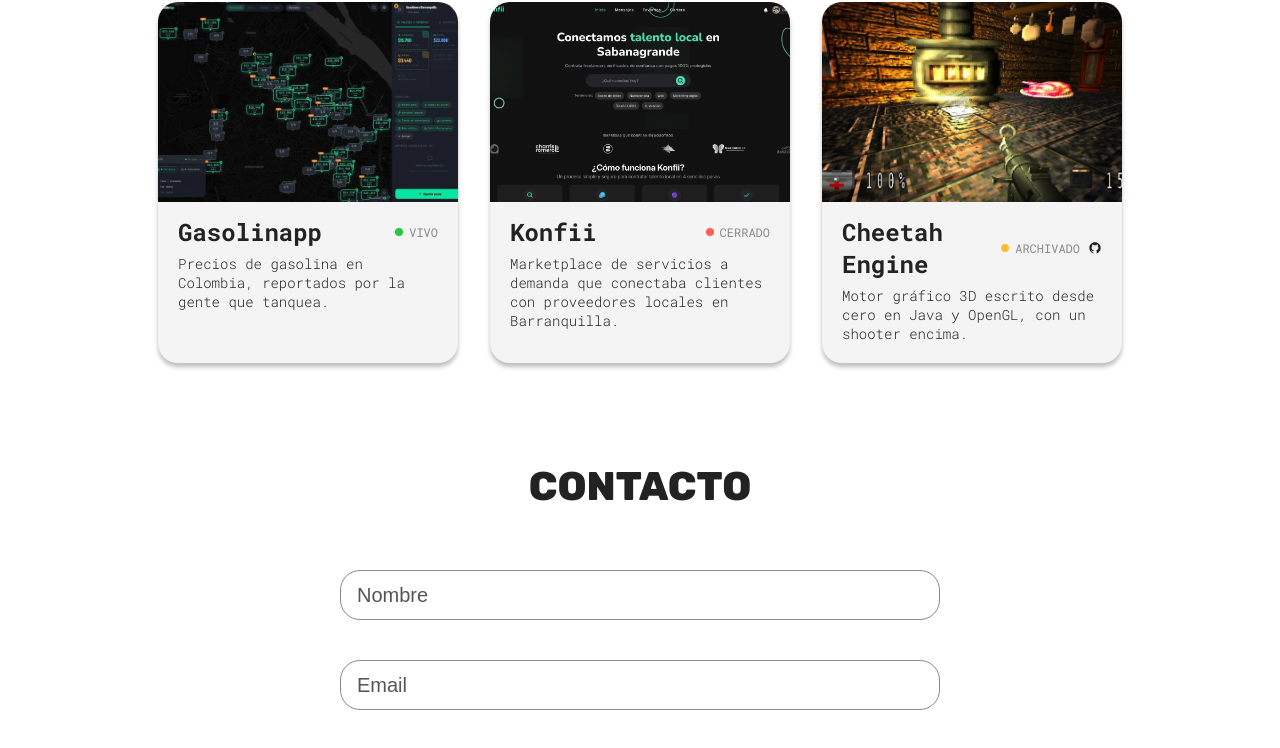
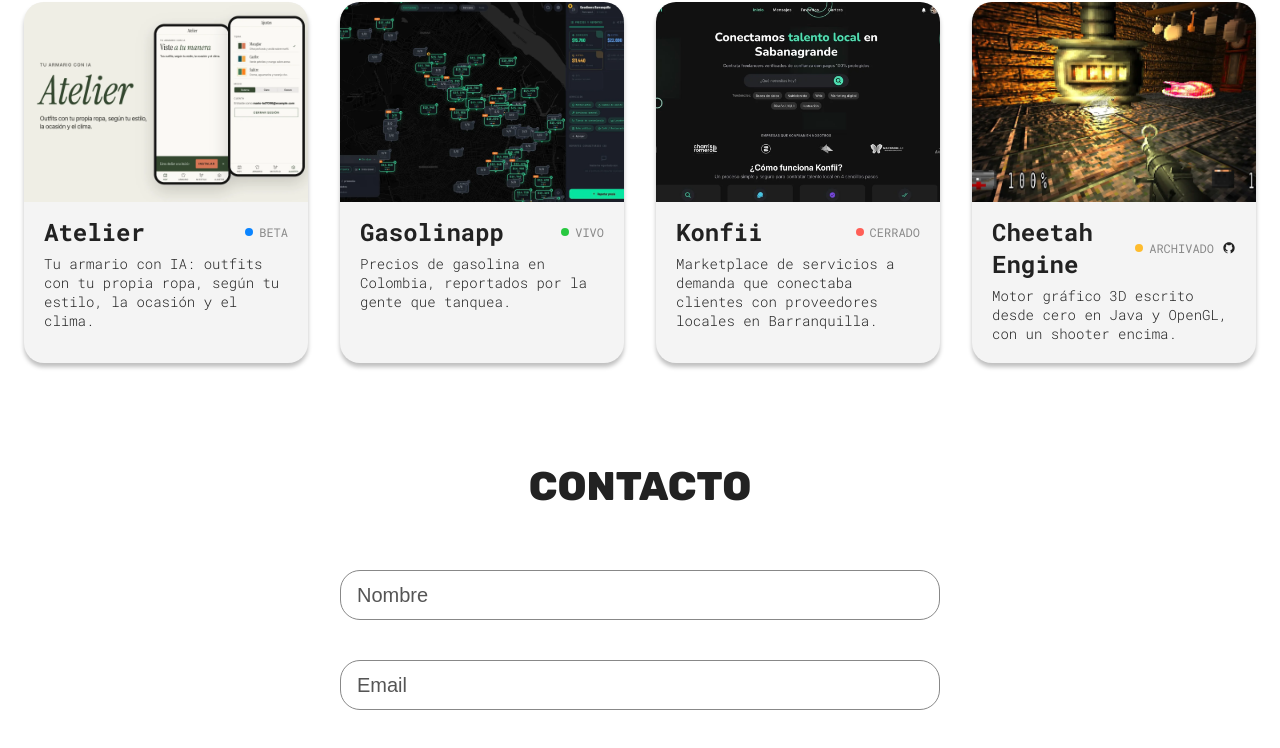
Before and after one commit to oiramu/my-personal-website, a React (Vite) app: page / in a window 1280 px wide. Shown: the part 1982-2730 px from the top of the page. Built offline with nearby package versions, Linux system fonts and the light colour scheme.

Commit message:
Add Atelier to Proyectos

```diff
--- a/src/sections/Projects/Projects.jsx
+++ b/src/sections/Projects/Projects.jsx
@@ -1,4 +1,5 @@
 import styles from './Projects.module.css';
+import atelierImg from '../../assets/projects/atelier.webp';
 import gasolinappImg from '../../assets/projects/gasolinapp.webp';
 import konfiiImg from '../../assets/projects/konfii.webp';
 import cheetahImg from '../../assets/projects/cheetah.webp';
@@ -7,12 +8,22 @@ import githubDark from '../../assets/github-dark.svg';
 import { useThemedAsset } from '../../common/useThemedAsset';
 
 const statusColors = {
+  Beta: '#0A84FF',
   Vivo: '#28C840',
   Cerrado: '#FF5F57',
   Archivado: '#FEBC2E',
 };
 
 const projects = [
+  {
+    name: 'Atelier',
+    status: 'Beta',
+    href: 'https://atelier.oiramu.com',
+    image: atelierImg,
+    alt: 'Pantallas de Atelier: el inicio y los ajustes con los temas Manglar, Caribe y Salitre',
+    description:
+      'Tu armario con IA: outfits con tu propia ropa, según tu estilo, la ocasión y el clima.',
+  },
   {
     name: 'Gasolinapp',
     status: 'Vivo',
```
Also changed, not shown: src/assets/projects/atelier.webp (added).
